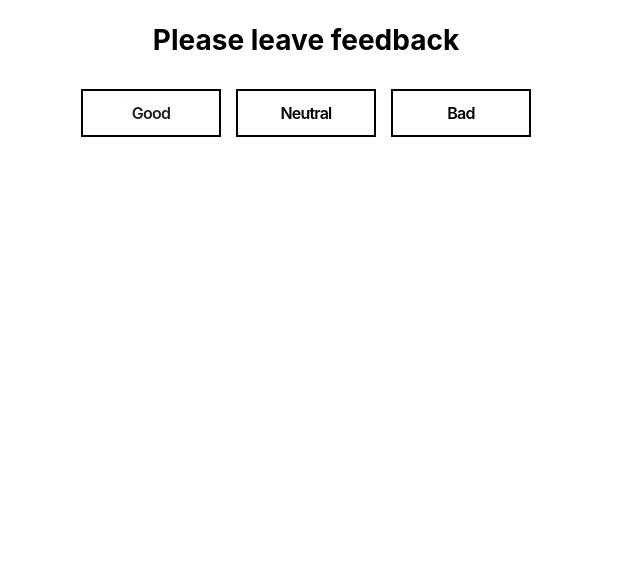
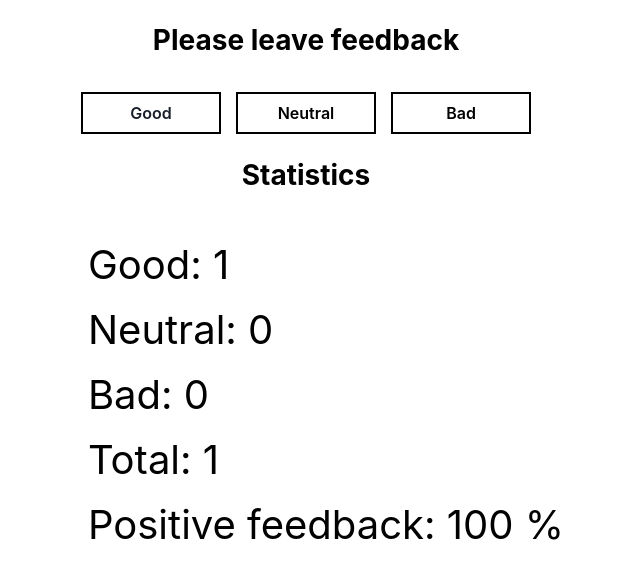
Before and after one commit to Pavelmd/goit-react-hw-02-feedback, a React (Create React App) app: page / in a window 1280 px wide. Both pictures are taken after a click on the button "Good". Shown: the top 578 px of the page, without its empty margins (334-974 px from the left). Built offline with nearby package versions, Linux system fonts and the light colour scheme.

Commit message:
finish feedback

```diff
--- a/src/components/App.jsx
+++ b/src/components/App.jsx
@@ -1,39 +1,64 @@
 import css from './StyleContainer.module.css';
 import React, { Component } from 'react';
-import {Section} from './Section/Section'
+import { Section } from './Section/Section';
 import { FeedbackOptions } from './FeedBackOptions/FeedbackOptions';
-
+import { Notification } from './Notification/Notification';
+import { Statistics } from './Statistics/Statistcs';
 
 export class App extends Component {
-
   state = {
     good: 0,
     neutral: 0,
-    bad: 0
-  }
+    bad: 0,
+  };
 
-  handleFeedback = e => {
-    if (e === 'Good') {
+  newFeedback = event => {
+    console.log(event);
+    if (event === 'Good') {
       this.setState({ good: this.state.good + 1 });
-    } else if (e === 'Neutral') {
+    } else if (event === 'Neutral') {
       this.setState({ neutral: this.state.neutral + 1 });
-    } else if (e === 'Bad') {
+    } else if (event === 'Bad') {
       this.setState({ bad: this.state.bad + 1 });
     }
   };
 
+  countTotalFeedback = () => {
+    let total = this.state.good + this.state.neutral + this.state.bad;
+    return total;
+  };
+
+  countPositiveFeedbackPercentage = () => {
+    if (this.countTotalFeedback() === 0) {
+      return 0;
+    }
+    return Math.round((this.state.good / this.countTotalFeedback()) * 100);
+  };
 
   render() {
     return (
-      <div className ={css.container}>
+      <div className={css.container}>
         <Section title="Please leave feedback">
           <FeedbackOptions
             options={['Good', 'Neutral', 'Bad']}
-            onLeaveFeedback={this.handleFeedback}
-          />{' '}
+            onLeaveFeedback={this.newFeedback}
+          />
+        </Section>
+
+        <Section title="Statistics">
+          {this.countTotalFeedback() !== 0 ? (
+            <Statistics
+              good={this.state.good}
+              neutral={this.state.neutral}
+              bad={this.state.bad}
+              total={this.countTotalFeedback()}
+              positivePercentage={this.countPositiveFeedbackPercentage()}
+            />
+          ) : (
+            <Notification message="There is no feedback"></Notification>
+          )}
         </Section>
       </div>
-
-    )
+    );
   }
 }
--- a/src/components/FeedBackOptions/FeedbackOptions.module.css
+++ b/src/components/FeedBackOptions/FeedbackOptions.module.css
@@ -6,24 +6,19 @@
   box-sizing: border-box;
   color: #000;
   cursor: pointer;
-  display: inline-flex;
-  fill: #000;
-  font-family: Inter,sans-serif;
+
+  font-family: Inter, sans-serif;
   font-size: 16px;
   font-weight: 600;
-  height: 48px;
+  height: 42px;
   justify-content: center;
-  letter-spacing: -.8px;
-  line-height: 24px;
+
   min-width: 140px;
-  outline: 0;
+
   padding: 0 17px;
   text-align: center;
   text-decoration: none;
-  transition: all .3s;
-  user-select: none;
-  -webkit-user-select: none;
-  touch-action: manipulation;
+  transition: all 0.3s;
 }
 
 .feedbackBtn:focus {
--- /dev/null
+++ b/src/components/Notification/Notification.jsx
@@ -0,0 +1,3 @@
+import css from './Notification.module.css'
+
+export const Notification = ({ message }) => <p className={css.message}>{message}</p>;
--- /dev/null
+++ b/src/components/Notification/Notification.module.css
@@ -0,0 +1,3 @@
+.message {
+    color: rgb(196, 172, 69);
+}
--- /dev/null
+++ b/src/components/Statistics/Statistcs.jsx
@@ -0,0 +1,14 @@
+import css from './Statistics.module.css'
+
+
+export const Statistics = ({ good, neutral, bad, total, positivePercentage }) => (
+    <ul className={css.feedbackList}>
+      <li className={css.feedbackListItem}>Good: {good}</li>
+      <li className={css.feedbackListItem}>Neutral: {neutral}</li>
+      <li className={css.feedbackListItem}>Bad: {bad}</li>
+      <li className={css.feedbackListItem}>Total: {total}</li>
+      <li className={css.feedbackListItem}>
+        Positive feedback: {positivePercentage} %
+      </li>
+    </ul>
+  );
--- /dev/null
+++ b/src/components/Statistics/Statistics.module.css
@@ -0,0 +1,12 @@
+.feedbackList {
+    display: flex;
+    flex-direction: column;
+    list-style: none;
+}
+
+.feedbackListItem {
+    display: flex;
+    align-items: left;
+    font-size: 2.5rem;
+    padding: 0.5rem;
+}
```
